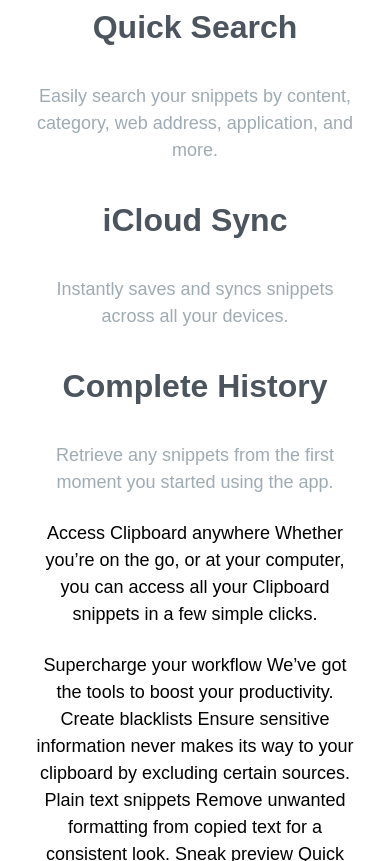
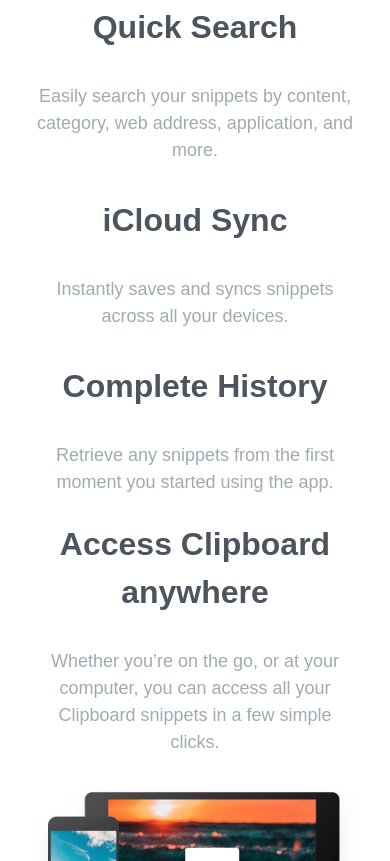
Before and after one commit to regret546/clipboard-landing-page-master, a plain HTML site: page index.html in a window 390 px wide. Shown: the part 1139-2000 px from the top of the page. Drawn offline with Linux system fonts and the light colour scheme; a web font is replaced by a local one.

Commit message:
Initial Clipboard main access mobile design

```diff
--- a/app/scss/layout/_clipboard-main.scss
+++ b/app/scss/layout/_clipboard-main.scss
@@ -2,6 +2,7 @@
   display: grid;
   gap: 1.5rem;
   text-align: center;
+
   h2 {
     font-size: 2rem;
     color: var(--clr--dark-grayish-blue);
@@ -42,6 +43,12 @@
 
   &_tracks {
     display: grid;
+    justify-items: center;
+    gap: 2rem;
+  }
+  &_access {
+    display: grid;
+    justify-items: center;
     gap: 2rem;
   }
 }
--- a/index.html
+++ b/index.html
@@ -69,9 +69,12 @@
         </section>
 
         <section class="clipboard__main_access">
-          Access Clipboard anywhere Whether you’re on the go, or at your
-          computer, you can access all your Clipboard snippets in a few simple
-          clicks.
+          <h2>Access Clipboard anywhere</h2>
+          <p>
+            Whether you’re on the go, or at your computer, you can access all
+            your Clipboard snippets in a few simple clicks.
+          </p>
+          <img src="images/image-devices.png" alt="Devices" />
         </section>
         <section class="clipboard__main_workflow">
           Supercharge your workflow We’ve got the tools to boost your
```
Also changed, not shown: dist/style.css, 1 other file.
